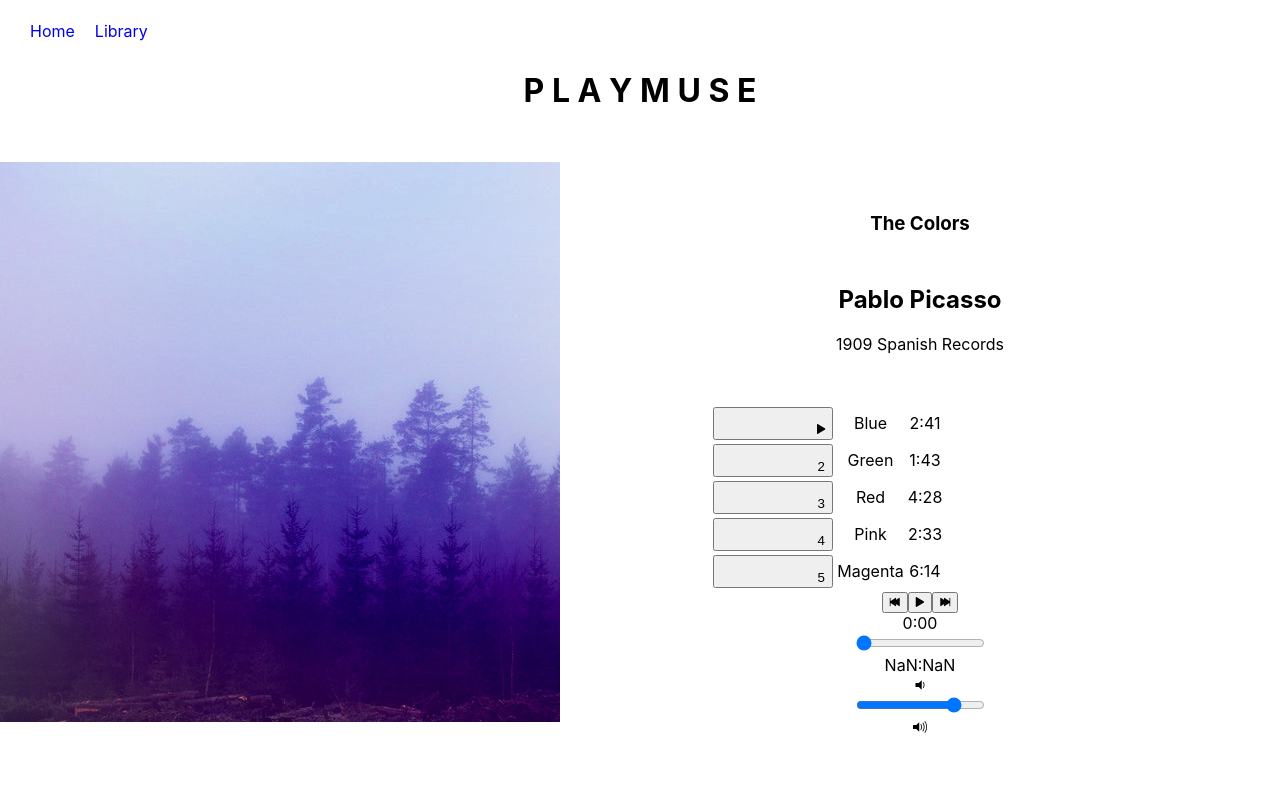
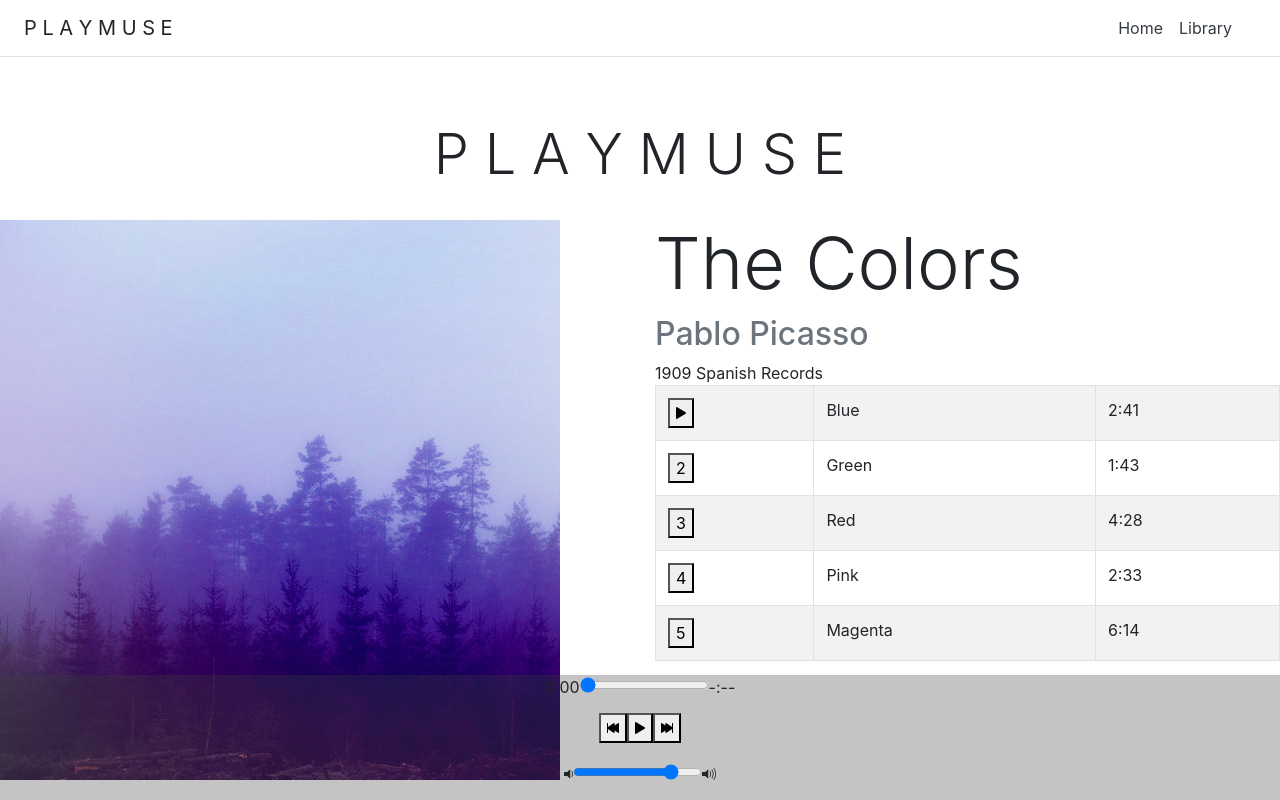
Before and after one commit to Loneill29/_playmuse, a React (Create React App) app: page /album/the-colors in a window 1280 px wide. Built offline with nearby package versions, Linux system fonts and the light colour scheme.

Commit message:
add bootstrap

```diff
--- a/package.json
+++ b/package.json
@@ -5,6 +5,7 @@
   "dependencies": {
     "ajv": "^6.5.4",
     "react": "^16.6.0",
+    "react-bootstrap": "^0.32.4",
     "react-dom": "^16.6.0",
     "react-router-dom": "^4.3.1",
     "react-scripts": "2.1.0"
--- a/public/index.html
+++ b/public/index.html
@@ -2,11 +2,13 @@
 <html lang="en">
   <head>
     <meta charset="utf-8">
-
-        <link rel="shortcut icon" href="%PUBLIC_URL%/favicon.ico">
-        <link rel="stylesheet" href="https://code.ionicframework.com/ionicons/2.0.1/css/ionicons.min.css">
-        <link rel="stylesheet" href="https://fonts.googleapis.com/icon?family=Material+Icons">
     <meta name="viewport" content="width=device-width, initial-scale=1, shrink-to-fit=no">
+    <link rel="shortcut icon" href="%PUBLIC_URL%/favicon.ico">
+    <link rel="stylesheet" href="https://code.ionicframework.com/ionicons/2.0.1/css/ionicons.min.css">
+    <link rel="stylesheet" href="https://fonts.googleapis.com/icon?family=Material+Icons">
+    <link rel="stylesheet" href="https://stackpath.bootstrapcdn.com/bootstrap/4.1.0/css/bootstrap.min.css"
+    integrity="sha384-9gVQ4dYFwwWSjIDZnLEWnxCjeSWFphJiwGPXr1jddIhOegiu1FwO5qRGvFXOdJZ4"
+    crossorigin="anonymous">
     <meta name="theme-color" content="#000000">
     <!--
       manifest.json provides metadata used when your web app is added to the
--- a/src/App.css
+++ b/src/App.css
@@ -1,42 +1,74 @@
-.App {
-  text-align: center;
+body, html {
+    height: 100%;
 }
 
-nav {
-  float: left;
-  padding-left: 10px;
+#root {
+      height: 100%;
 }
 
-.nav-link {
-  padding-left: 20px;
-  paddng-right: 20px;
-  text-decoration: none;
+.bloc-jams-header {
+  max-width: 700px;
 }
 
-.nav-link:hover {
-  font-weight: bold;
-  text-shadow: grey 1px 3px 4px;
+.card-deck {
+  opacity: 0.75;
 }
 
-h1 {
-  padding-top: 50px;
-  text-align: center;
-  padding-bottom: 30px;
+.card-header {
+  height: 100px;
 }
 
-.library .album-title {
-  margin-top: 10px;
+.song-track-btn {
+  width: 40px;
+  height: 30px;
+}
+.player-bar {
+    position: fixed;
+    bottom: 0;
+    left: 0;
+    right: 0;
+    height: 125px;
+    background: rgba(61, 61, 61, 0.3);
+    z-index: 100;
 }
 
-.library .album-pic {
-  margin-top: 30px;
+.player-bar .container {
+    display: table;
+    padding: 0;
+    width: 90%;
+    min-height: 100%;
 }
 
-#song-list {
-  padding-top: 50px;
-  padding-left: 150px;
+.player-bar .control-group {
+    display: table-row;
+    vertical-align: middle;
 }
 
-#album-cover-art {
-  float: left;
+#buttons {
+    width: 15%;
+    text-align: center;
 }
+
+#time-control {
+    width: 75%;
+    text-align: center;
+    padding-right: 1rem;
+}
+
+#volume-control {
+    width: 75%;
+    text-align: center;
+    padding-right: 1rem;
+}
+
+
+@media (max-width: 1000px) {
+    .player-bar {
+      height: 100px;
+    }
+
+    #album-cover-art {
+      height: 300px;
+      width: 300px;
+    }
+}
--- a/src/App.js
+++ b/src/App.js
@@ -9,12 +9,15 @@ class App extends Component {
   render() {
     return (
       <div className="App">
-        <header>
-          <nav>
-            <Link className="nav-link" to='/'>Home</Link>
-            <Link className="nav-link" to='/library'>Library</Link>
+        <div className="d-flex flex-column flex-md-row align-items-center p-3 px-md-4 mb-3 bg-white border-bottom box-shadow">
+          <h5 className="my-0 mr-md-auto font-weight-normal">P L A Y M U S E</h5>
+          <nav className="my-2 my-md-0 mr-md-3">
+            <Link className="p-2 text-dark" to='/'>Home</Link>
+            <Link className="p-2 text-dark" to='/library'>Library</Link>
           </nav>
-          <h1>P L A Y M U S E</h1>
+        </div>
+        <header className="bloc-jams-header px-3 py-3 pt-md-5 pb-md-4 mx-auto text-center">
+          <h1 className="display-4">P L A Y M U S E</h1>
         </header>
         <main>
           <Route exact path="/" component={Landing} />
--- a/src/components/Album.js
+++ b/src/components/Album.js
@@ -17,10 +17,12 @@ class Album extends Component {
       isHovered: false,
       currentTime: 0,
       duration: album.songs[0].duration,
+      currentVolume: 0.8
     };
 
     this.audioElement = document.createElement('audio');
     this.audioElement.src = album.songs[0].audioSrc;
+    this.audioElement.volume = 0.8;
   }
 
   play() {
@@ -98,12 +100,18 @@ class Album extends Component {
     this.setState({ currentTime: newTime });
   }
 
+  handleVolumeChange(e) {
+    const newVolume = e.target.value;
+    this.audioElement.volume = newVolume;
+    this.setState({currentVolume: newVolume});
+  }
+
   formatTime(timeInSeconds) {
     timeInSeconds = Number(timeInSeconds);
     const timeInMinutes = Math.floor(timeInSeconds/60);
     const remainingSeconds = Math.floor(timeInSeconds%60);
-    if (typeof timeInSeconds !== 'number') {
-      return "--:--"
+    if (isNaN(timeInMinutes)) {
+      return "-:--";
     } else if (remainingSeconds < 10) {
         return `${(timeInMinutes)}:0${(remainingSeconds)}`
     }
@@ -114,15 +122,18 @@ class Album extends Component {
   render() {
     return (
       <section className="album">
-        <section id="album-info">
+        <section id="album-info" className="row">
+          <div className="col">
             <img id="album-cover-art" src={this.state.album.albumCover} alt={this.state.album.title}/>
+          </div>
+          <div className="col">
             <div className="album-details">
-            <h1 id="album-title">{this.state.album.title}</h1>
-            <h2 className="artist">{this.state.album.artist}</h2>
+              <h1 id="album-title" className="display-3">{this.state.album.title}</h1>
+              <h2 className="text-muted">{this.state.album.artist}</h2>
               <div id="release-info">{this.state.album.releaseInfo}</div>
           </div>
-        </section>
-        <table id="song-list">
+        <div className="table-responsive">
+          <table id="song-list"  className="table table-hover table-bordered table-striped">
             <colgroup>
               <col id="song-number-column" />
               <col id="song-title-column" />
@@ -134,8 +145,7 @@ class Album extends Component {
                   onMouseEnter={() => this.setState({isHovered: index+1})}
                   onMouseLeave={() => this.setState({isHovered: false})}>
                   <td className="song-actions">
-              <button id="song-action-btns" className="mdl-button mdl-js-button mdl-button--accent">
-                <i className="material-icons">play</i>
+                    <button>
                       { (this.state.currentSong.title === song.title) ?
                         <span className={this.state.isPlaying ? "ion-pause" : "ion-play"}></span>
                         :
@@ -145,7 +155,6 @@ class Album extends Component {
                         <span className="song-number">{index+1}</span>
                       }
                     </button>
-
                   </td>
                   <td className="song-title">{song.title}</td>
                   <td className="song-duration">{this.formatTime(song.duration)}</td>
@@ -153,16 +162,21 @@ class Album extends Component {
               )}
             </tbody>
           </table>
+        </div>
+      </div>
+    </section>
     <PlayerBar
       isPlaying={this.state.isPlaying}
       currentSong={this.state.currentSong}
       currentTime={this.audioElement.currentTime}
       duration={this.audioElement.duration}
+      currentVolume={this.state.currentVolume}
       formatTime={(timeInSeconds) => this.formatTime(timeInSeconds)}
       handleSongClick={() => this.handleSongClick(this.state.currentSong)}
       handlePrevClick={() => this.handlePrevClick()}
       handleNextClick={ () => this.handleNextClick()}
       handleTimeChange={(e) => this.handleTimeChange(e)}
+      handleVolumeChange={(e) => this.handleVolumeChange(e)}
     />
   </section>
     );
--- a/src/components/Library.js
+++ b/src/components/Library.js
@@ -10,16 +10,20 @@ class Library extends Component {
 
   render() {
    return (
-     <section className='library'>
+     <section className='row'>
         {
           this.state.albums.map( (album, index) =>
-            <Link to={`/album/${album.slug}`} key={index}>
-              <img className='album-pic' src={album.albumCover} alt={album.title} />
-              <div className='album-title'>{album.title}</div>
-              <div>{album.artist}</div>
-              <div>{album.songs.length} songs</div>
-            </Link>
-
+          <div className="col-md-6" key={index}>
+            <div className="card mb-4 box-shadow">
+              <Link to={`/album/${album.slug}`} key={index}>
+                <img className="card-img-top" src={album.albumCover} alt={album.title} />
+                <div className="card-body">
+                  <p className="display-4">{album.title}</p>
+                  <p className="lead">{album.artist}</p>
+                </div>
+              </Link>
+            </div>
+          </div>
           )
         }
      </section>
--- a/src/components/PlayerBar.js
+++ b/src/components/PlayerBar.js
@@ -4,26 +4,9 @@ class PlayerBar extends Component {
   render() {
     return (
       <section className="player-bar">
-      <section id="buttons">
-
-         <button id="previous" className="mdl-button mdl-js-button mdl-button--accent" onClick={this.props.handlePrevClick}>
-         <i className="material-icons"></i>
-          <span className="ion-skip-backward"></span>
-        </button>
-
-        <button id="play-pause" className="mdl-button mdl-js-button mdl-button--raised mdl-js-ripple-effect mdl-button--accent" onClick={this.props.handleSongClick}>
-        <i className="material-icons"></i>
-        <span className={this.props.isPlaying ? 'ion-pause' : 'ion-play'}></span>
-        </button>
-
-        <button id="next" className="mdl-button mdl-js-button mdl-button--accent" onClick={this.props.handleNextClick}>
-        <i className="material-icons"></i>
-        <span className="ion-skip-forward"></span>
-        </button>
-
-    </section>
-        <section id="time-control">
-          <div className="current-time">{this.props.formatTime(this.props.currentTime)}</div>
+        <div className="container">
+          <section id="time-control" className="control-group">
+            <span className="current-time">{this.props.formatTime(this.props.currentTime)}</span>
             <input
               type="range"
               className="seek-bar"
@@ -33,14 +16,35 @@ class PlayerBar extends Component {
               step="0.01"
               onChange={this.props.handleTimeChange}
             />
-          <div className="total-time">{this.props.formatTime(this.props.duration)}</div>
+            <span className="total-time">{this.props.formatTime(this.props.duration)}</span>
           </section>
 
-        <section id="volume-control">
-          <div className="icon ion-volume-low"></div>
-          <input type="range" className="seek-bar" value="80" />
-          <div className="icon ion-volume-high"></div>
+          <section id="buttons" className="control-group">
+            <button id="previous" onClick={this.props.handlePrevClick}>
+              <span className="ion-skip-backward"></span>
+            </button>
+            <button id="play-pause" onClick={this.props.handleSongClick}>
+              <span className={this.props.isPlaying ? 'ion-pause' : 'ion-play'}></span>
+            </button>
+            <button id="next" onClick={this.props.handleNextClick}>
+              <span className="ion-skip-forward"></span>
+            </button>
           </section>
+
+          <section id="volume-control" className="control-group">
+            <span className="icon ion-volume-low"></span>
+            <input
+              type="range"
+              className="seek-bar"
+              value={this.props.currentVolume}
+              max="1"
+              min="0"
+              step="0.01"
+              onChange={this.props.handleVolumeChange}
+            />
+            <span className="icon ion-volume-high"></span>
+          </section>
+        </div>
       </section>
     );
   }
```
Also changed, not shown: src/components/Landing.js (+13 -7 lines), 1 other file (tests, documents, lock files or other folders). Lines whose indentation alone changed are shown as unchanged.
